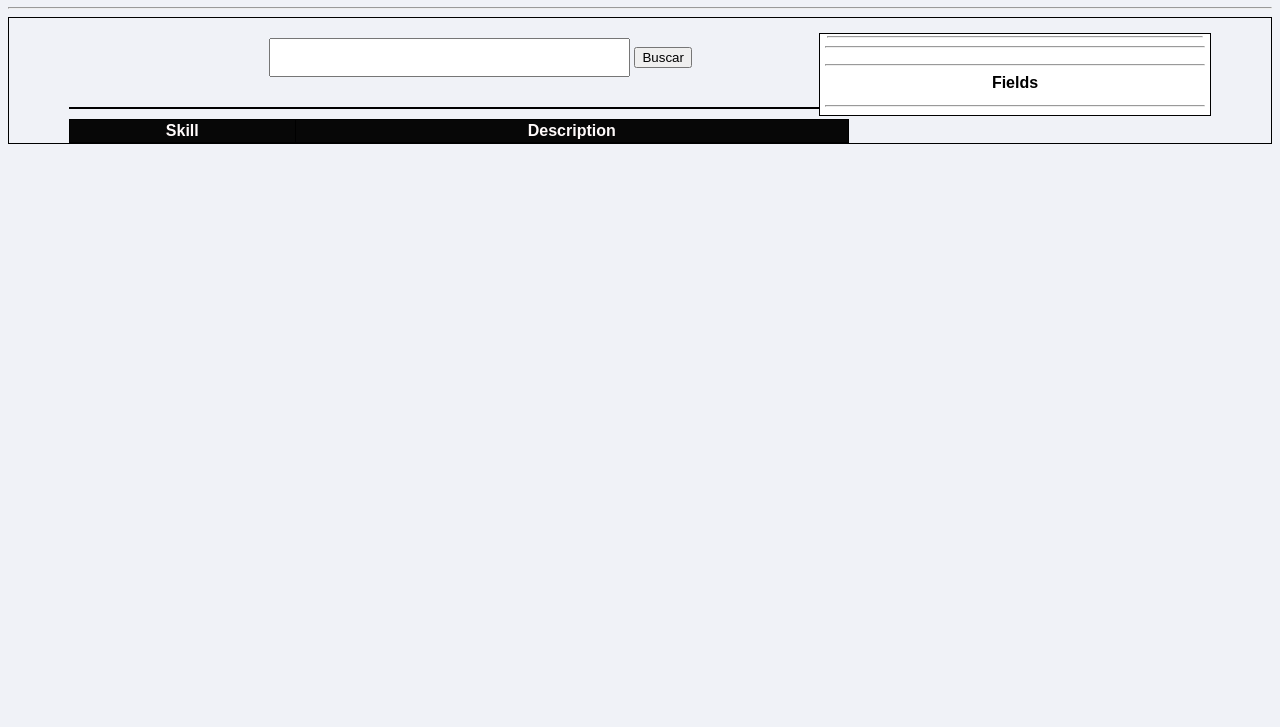
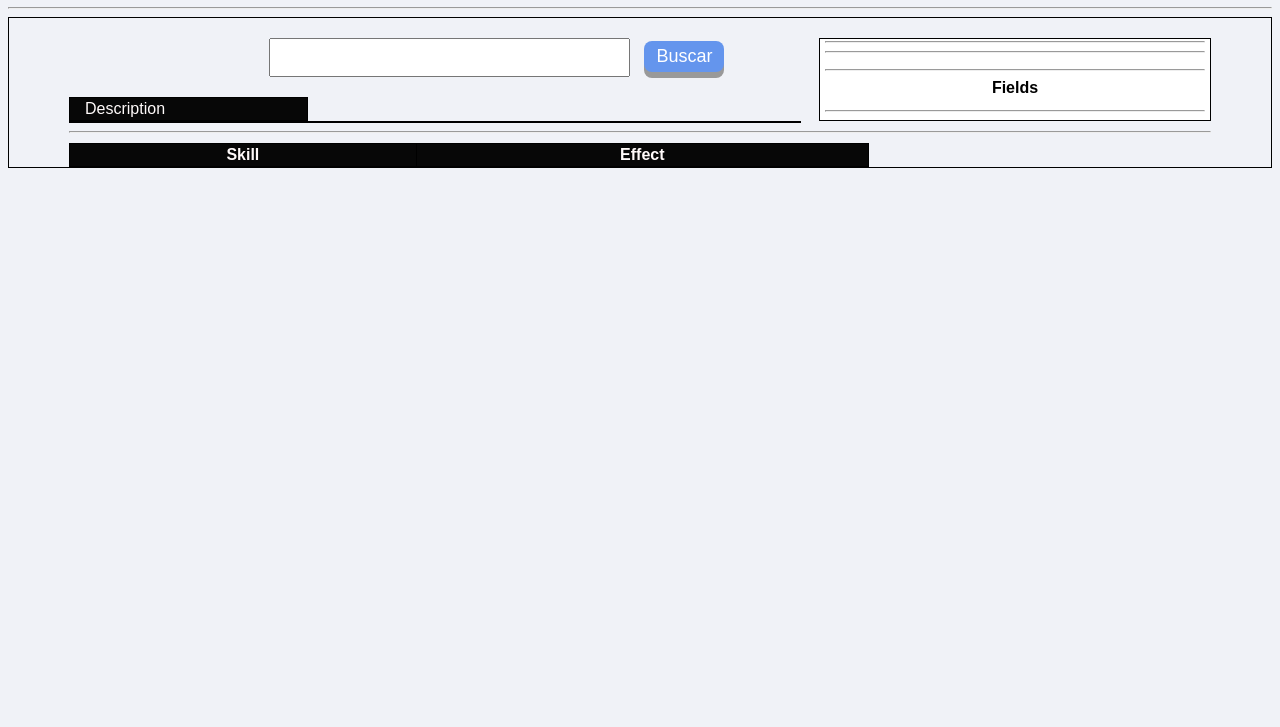
Before and after one commit to GuilleTano/FrontEnd_DM-Wiki, a plain HTML site: page consulta_digimon.html in a window 1280 px wide. Shown: the part 73-800 px from the top of the page. Drawn offline with Linux system fonts and the light colour scheme.

Commit message:
Muchos arreglos de estilo

```diff
--- a/consulta_digimon.html
+++ b/consulta_digimon.html
@@ -11,7 +11,7 @@
             <h1>BUSCA UN DIGIMON</h1>
 <!--********************************** BOTONES TEMPORALES PARA PRUEBAS **********************************-->
         <div id="botonesPruebas">
-            <button type="button" id="btnPruebas">guilmon</button>
+            <button type="button" id="btnPruebas">beelzebumon</button>
             <button type="button" id="btnPruebas2">tailmon</button>
             <button type="button" id="btnPruebas3">agumon</button>
         </div>
@@ -19,32 +19,36 @@
         </header>
         <hr>
         <main id="contenedor">
-            <input type="search" id="buscador" size="40px"> <button id="btnBuscar">Buscar</button>
+            <input type="search" id="buscador" size="40px"> <button id="btnBuscar" class="btnBuscar">Buscar</button>
 <!-- MUESTRA LA CARTA DEL DIGIMON -->
             <div id="mostrar-digimon">
                 <div id="head-card"></div>
-                <hr style="margin:2px">
+                <hr style="margin:2px 0px 2px">
                 <div id="image-card"></div>
                 <hr>
                 <table id="att-table" class="other-table">
                 </table>
                 <hr>
-                <div><p style="margin:5px"><strong>Fields</strong></p></div>
+                <div><p style="margin:5px 0px 5px"><strong>Fields</strong></p></div>
                 <table id="fields-table" class="other-table">
                 </table>
                 <hr>
                 <div id="xAntibody"></div>
             </div>
 <!-- MUESTRA LA DESCRIPCION -->
-            <div id="info-digimon">
+            <div>
+                <div class="titulo-info">Description</div>
+                <div id="info-digimon" class="contenido-info">
+                </div>
             </div>
+            <hr>
 <!-- MUESTRA LAS HABILIDADES -->
             <div>
                 <table id="skill-table-style">
                     <thead>
                         <tr>
                             <th class="skill-table-th">Skill</th>
-                            <th class="skill-table-th">Description</th>
+                            <th class="skill-table-th">Effect</th>
                         </tr>
                     </thead>
                     <tbody id="skill-digimon">
--- a/consulta_digimon.js
+++ b/consulta_digimon.js
@@ -105,7 +105,7 @@ function mostrarDigimon() {
     document.getElementById("xAntibody").innerHTML = `<p>xAntibody: ${digimonData.xAntibody}</p>`;
 
     //MUESTRA LA DESCRIPCION DEL DIGIMON
-    document.getElementById("info-digimon").innerHTML = `${mostrarDescripcion()}`;
+    document.getElementById("info-digimon").innerHTML = `<p>${mostrarDescripcion()}</p>`;
 }
 
 document.getElementById("btnBuscar").addEventListener("click", function () {
@@ -134,7 +134,7 @@ document.getElementById("btnBuscar").addEventListener("click", function () {
 
 //**************************** BOTONES DE PRUEBAS ****************************
 document.getElementById("btnPruebas").addEventListener("click", function(){
-    getJSONData(DIGIMON_URL + "guilmon").then(resultObj => {
+    getJSONData(DIGIMON_URL + "beelzebumon").then(resultObj => {
         if (resultObj.status === "ok") {
             digimonData = resultObj.data;
             console.log(digimonData);
--- a/digimon_estilo.css
+++ b/digimon_estilo.css
@@ -20,28 +20,52 @@ body{
 #buscador{
     padding: 10px;
     margin-left: 200px;
-    margin-top: 20px;
     text-align: center;
+}
+.btnBuscar{
+    padding: 5px;
+    font-size: 18px;
+    width: 80px;
+    margin-left: 10px;
+    cursor: pointer;
+    text-align: center;
+    outline: none;
+    color: #fff;
+    background-color: #6495ed;
+    border: none;
+    border-radius: 8px;
+    box-shadow: 0 6px #999;
+    /*
+    background-color:cornflowerblue;
+    */
+}
+.btnBuscar:hover{
+    background-color: #5078bf
+}
+.btnBuscar:active{
+    background-color: #5078bf;
+    box-shadow: 0 2px #666;
+    transform: translateY(4px);
 }
 
 #contenedor{
     height: auto;
+    padding-top: 20px;
     padding-left: 60px;
     padding-right: 60px;
     border: 1px black solid;
 }
 
 #mostrar-digimon {
-    float: right;
+    float:right;
     padding-left: 5px;
     padding-right: 5px;
     background-color: rgb(255, 255, 255);
     border: 1px black solid;
-    margin-top: 15px;
-    margin-left: 5px;
     height: auto;
     width: 380px;
     text-align: center;
+    margin-left: 15px;
 }
 
 .other-table{
@@ -49,22 +73,30 @@ body{
     text-align: center;
 }
 
-#info-digimon{
-    text-align: justify;
+.titulo-info{
+    background-color: rgb(7, 7, 7);
+    color:snow;
+    border: 1px black solid;
+    padding: 2px;
     padding-left: 15px;
-    padding-right: 15px;
-    margin-top: 30px;
-    width: 750px;
+    margin-top: 20px;
+    width: 220px;
+}
+.contenido-info{
+    text-align:justify;
+    padding: 0px 10px 0px 10px;
+    margin-right: 410px;
+    width: auto;
+    height: auto;
     border: 1px black solid;
 }
-
 
 #skill-table-style{
     border-collapse: collapse;
     margin-top:10px;
-    width: 780px;
+    width: 800px;
+
 }
-
 .skill-table-td{
     border: 1px black solid;
     padding: 3px;
```
